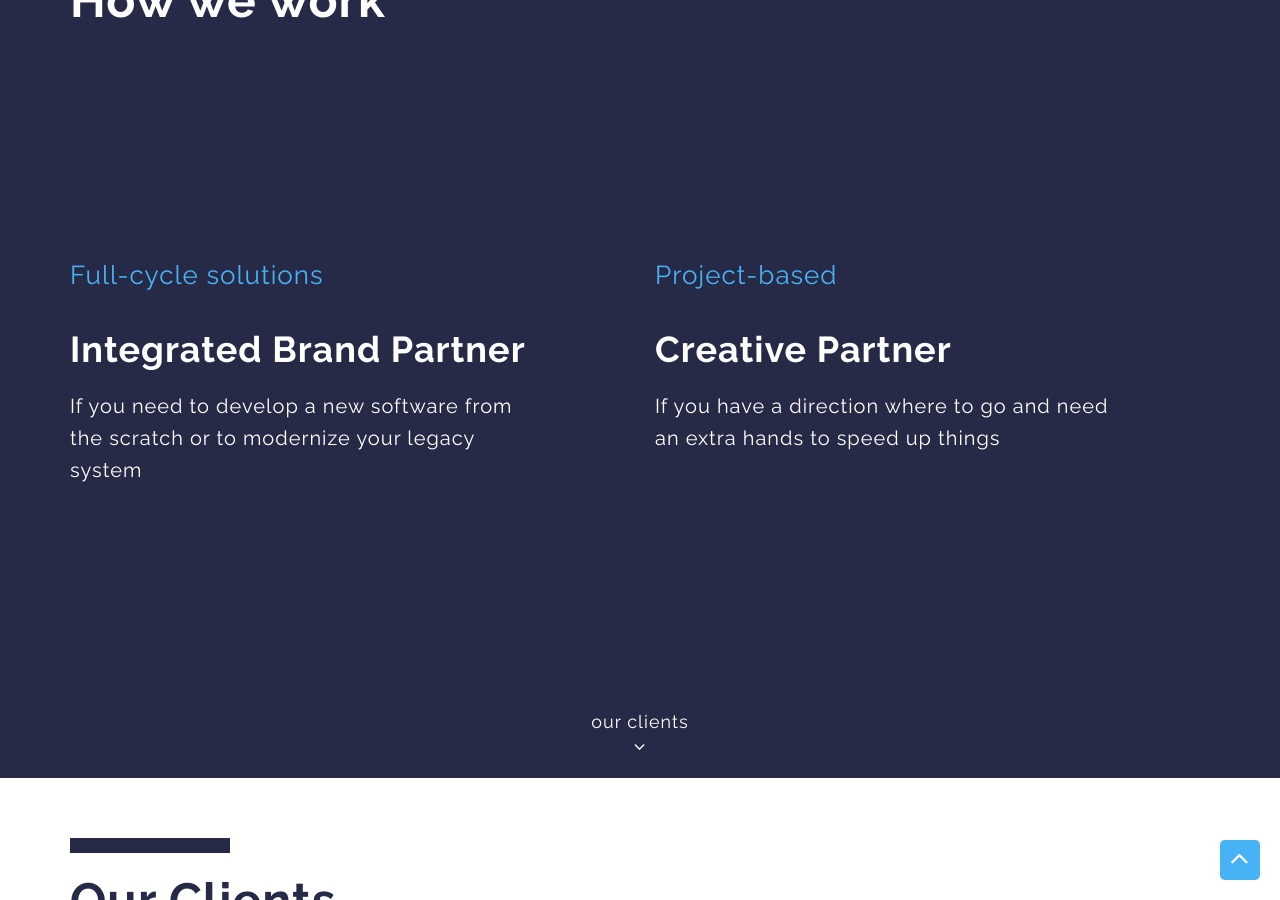
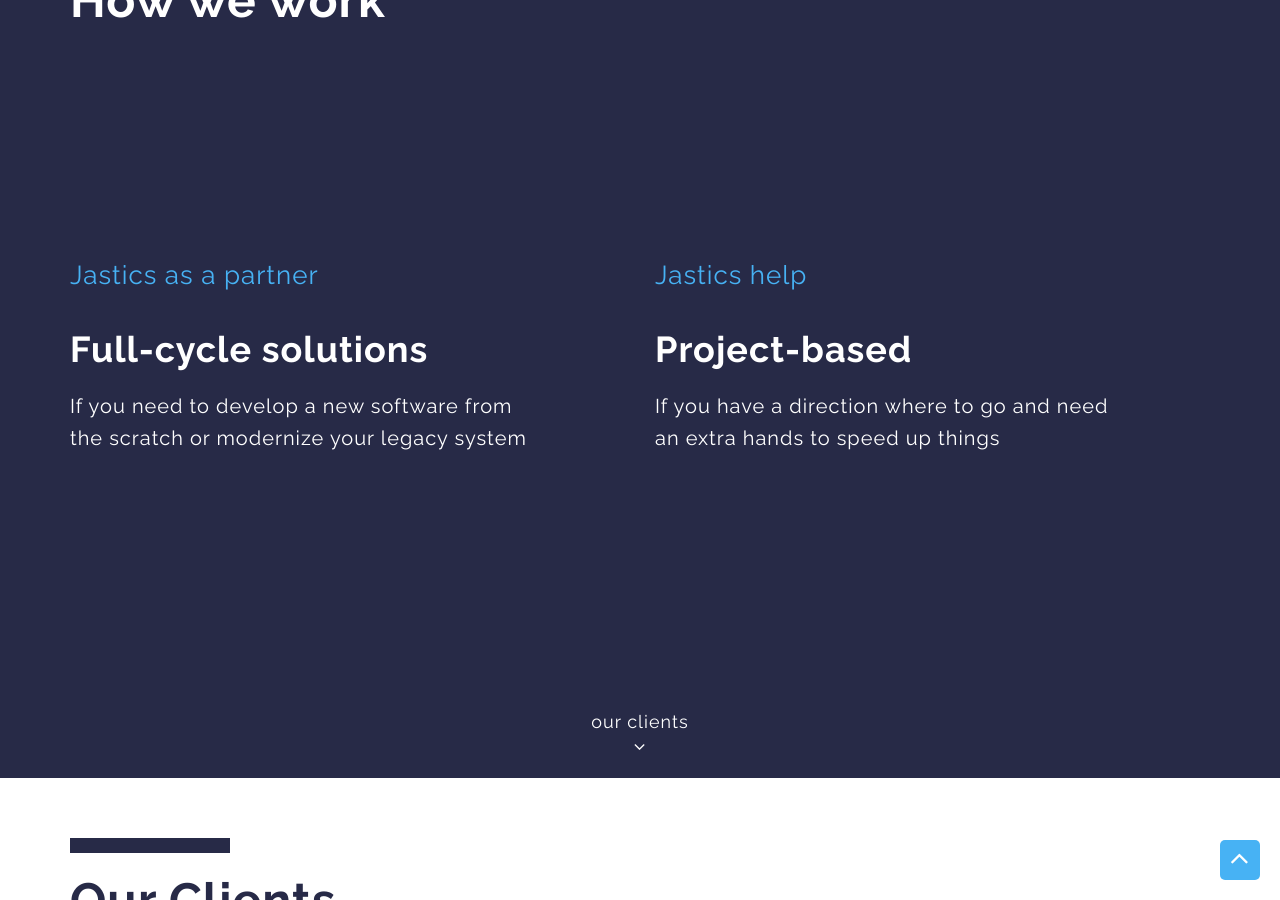
Before and after one commit to ivanursul/jastics, a Jekyll site: the page built from index.md, in a window 1280 px wide and 900 px high, scrolled down 1922 px. Built offline with Jekyll 4.4.1, drawn with Linux system fonts in a browser that asks for light colours.

Commit message:
Added new text

```diff
--- a/_includes/how-we-work.html
+++ b/_includes/how-we-work.html
@@ -16,13 +16,13 @@
 
             <div class="col-md-5 how-we-work__section">
                 <div class="how-we-work__section-type">
-                    Full-cycle solutions
+                    Jastics as a partner
                 </div>
                 <h3 class="how-we-work__section-heading">
-                    Integrated Brand Partner
+                    Full-cycle solutions
                 </h3>
                 <p class="how-we-work__section-text">
-                    If you need to develop a new software from the scratch or to modernize your legacy system
+                    If you need to develop a new software from the scratch or modernize your legacy system
                 </p>
             </div>
 
@@ -30,10 +30,10 @@
 
             <div class="col-md-5 how-we-work__section">
                 <div class="how-we-work__section-type">
-                    Project-based
+                    Jastics help
                 </div>
                 <h3 class="how-we-work__section-heading">
-                    Creative Partner
+                    Project-based
                 </h3>
                 <p class="how-we-work__section-text">
                     If you have a direction where to go and need an extra hands to speed up things
```
